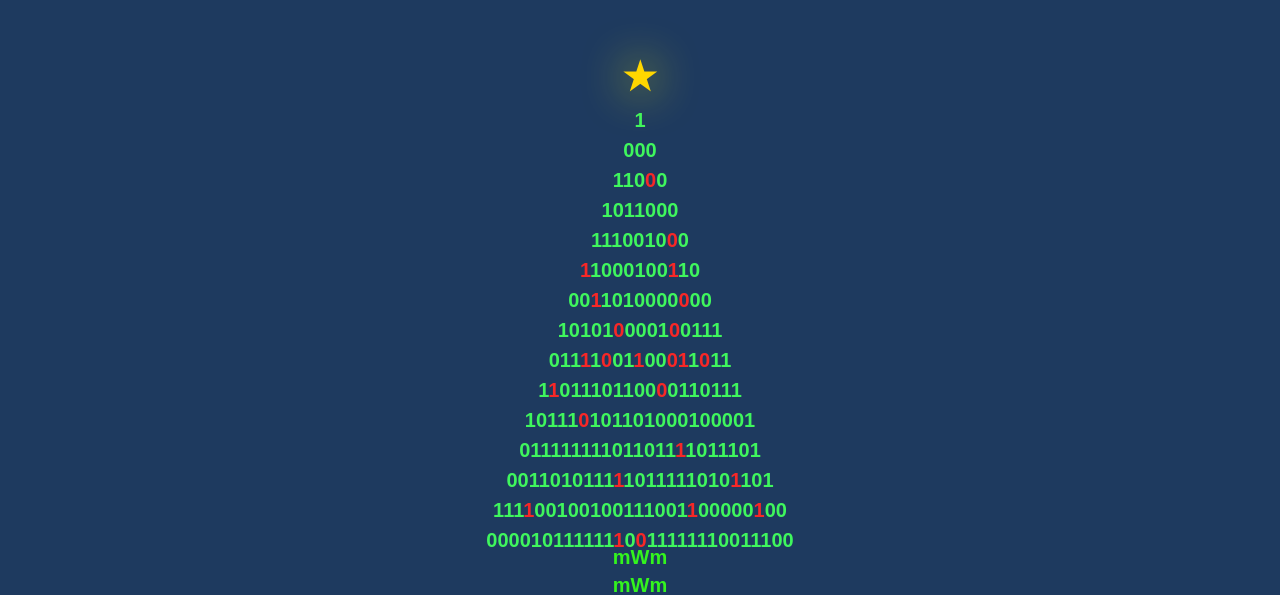
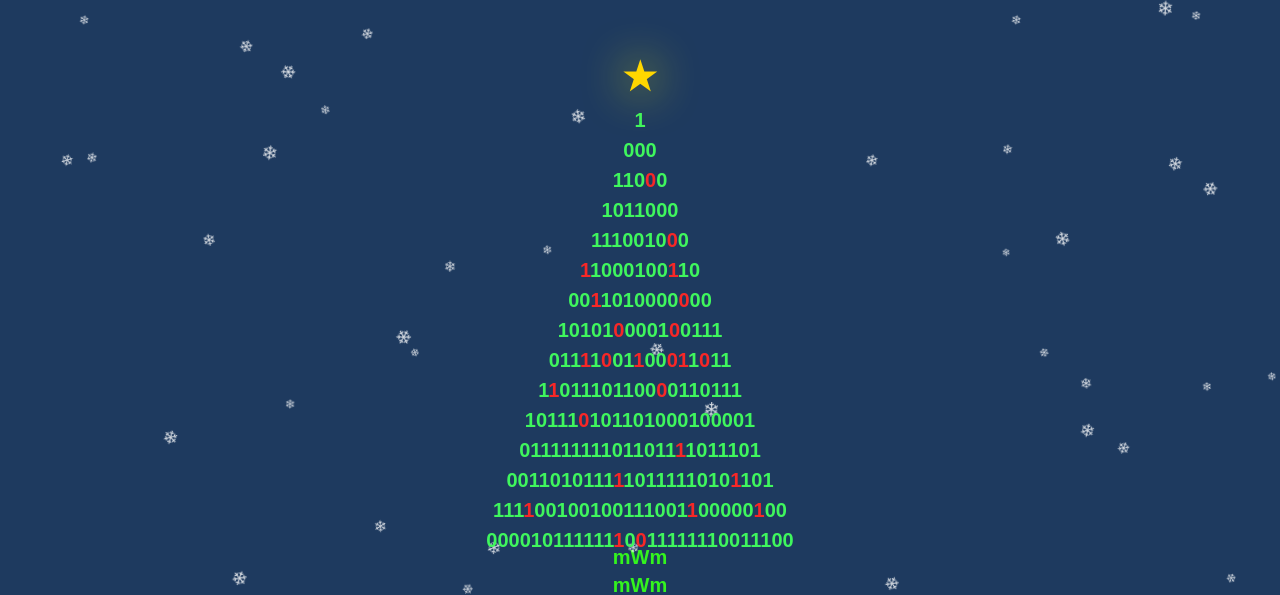
Before and after one commit to quyng24/merry-christmas, a plain HTML site: page index.html in a window 1280 px wide. Shown: the top 595 px of the page. Drawn offline with Linux system fonts and the light colour scheme.

Commit message:
upload source code 3

```diff
--- a/index.html
+++ b/index.html
@@ -7,6 +7,7 @@
   <link rel="stylesheet" href="styles.css">
 </head>
 <body>
+  <div id="snowfall"></div>
   <div id="tree-container">
     <div id="tree"></div>
   </div>
--- a/script.js
+++ b/script.js
@@ -33,6 +33,25 @@ function generateTree() {
     tree.appendChild(row);
   }
 }
+// Hiệu ứng tuyết rơi
+const snowfall = document.getElementById('snowfall');
+function createSnowflake() {
+  const snowflake = document.createElement('div');
+  snowflake.classList.add('snowflake');
+  snowflake.innerHTML = "❄";
 
+  // Vị trí ngẫu nhiên
+  snowflake.style.left = `${Math.random() * 100}vw`;
+  snowflake.style.animationDuration = `${Math.random() * 3 + 2}s`;
+  snowflake.style.fontSize = `${Math.random() * 10 + 10}px`;
+
+  snowfall.appendChild(snowflake);
+
+  // Loại bỏ bông tuyết khi kết thúc
+  setTimeout(() => {
+    snowflake.remove();
+  }, 5000);
+}
 // Thay đổi liên tục
 setInterval(generateTree, 500);
+setInterval(createSnowflake, 100);
--- a/styles.css
+++ b/styles.css
@@ -13,6 +13,24 @@ body {
     color: white;
     font-family: sans-serif;
     overflow: hidden;
+    position: relative;
+}
+#snowfall {
+    position: absolute;
+    top: 0;
+    left: 0;
+    width: 100%;
+    height: 100%;
+    pointer-events: none;
+    z-index: 0;
+}
+.snowflake {
+    position: absolute;
+    top: -10px;
+    color: white;
+    font-size: 10px;
+    opacity: 0.8;
+    animation: fall linear infinite;
 }
 #tree-container {
     text-align: center;
@@ -71,6 +89,13 @@ body {
         color: red;
     }
 }
+@keyframes fall {
+    0% {
+        transform: translateY(0) rotate(0deg);
+    } 100% {
+        transform: translateY(100vh) rotate(360deg);
+    }
+}
 @media only screen and (max-width: 768px) {
     #tree {
         font-size: 16px;
```
